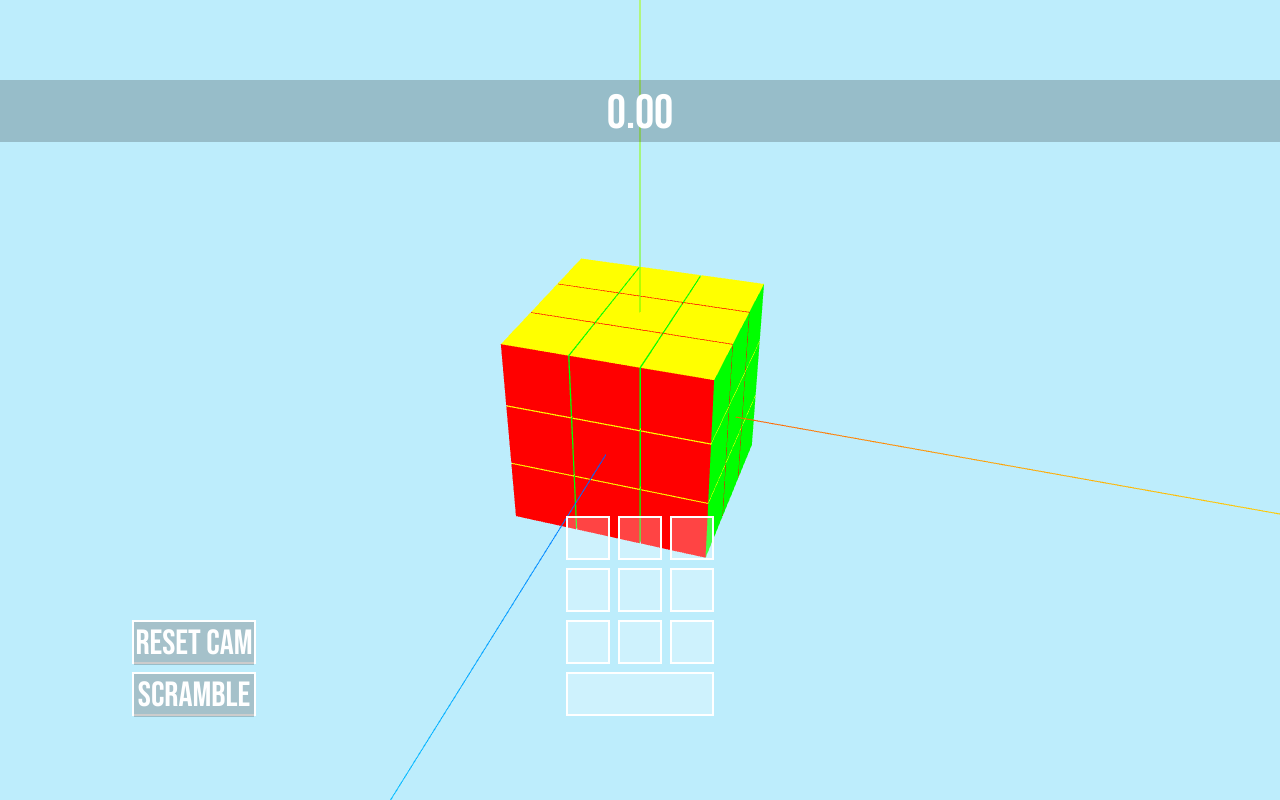
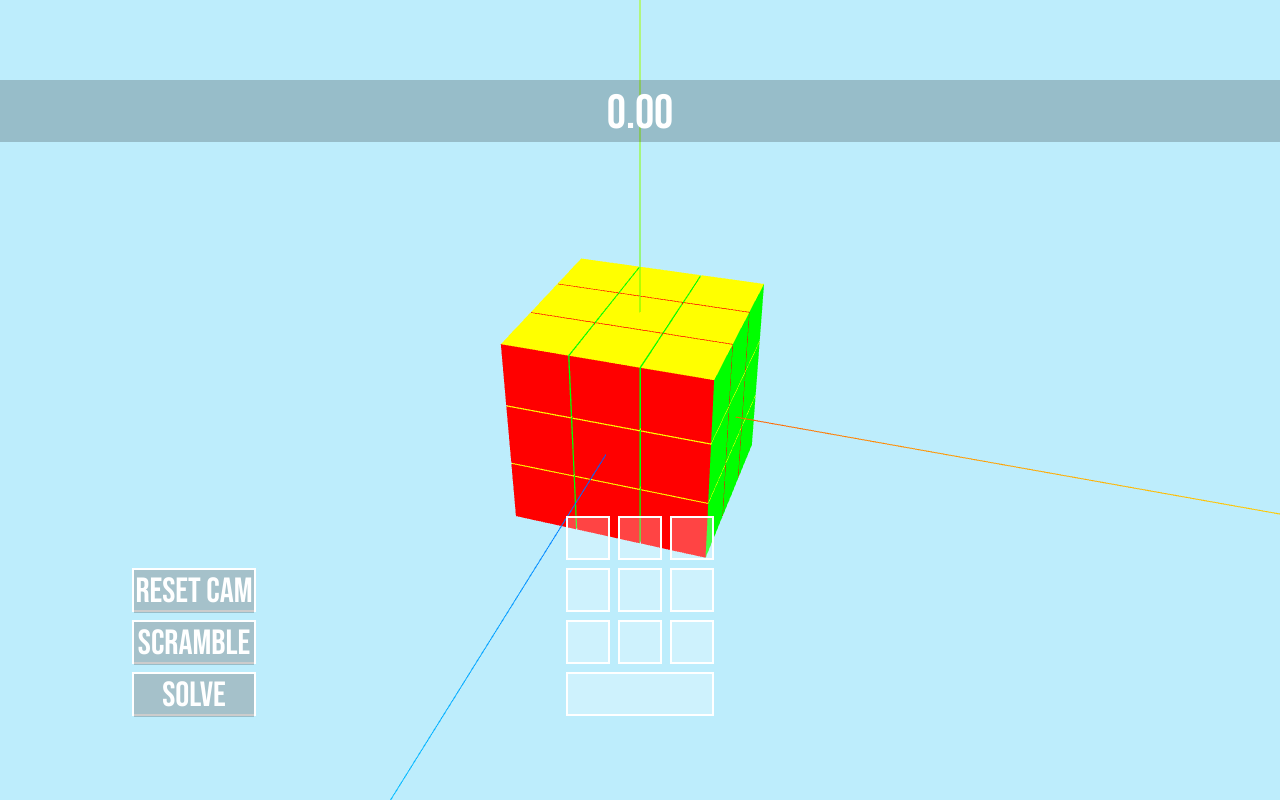
Before and after one commit to KD-Long/rubiks-cube, a React (Vite) app: page / in a window 1280 px wide. Built offline with nearby package versions, Linux system fonts and the light colour scheme.

Commit message:
added reverse solve

```diff
--- a/src/Experience.jsx
+++ b/src/Experience.jsx
@@ -19,6 +19,11 @@ export default function Experience() {
     const state = useThree()
 
     const [turnQueue, setTurnQueue] = useState([])
+    const [reverseTurnQueue, setReverseTurnQueue] = useState([])
+
+    const [callSolve, setCallSolve] = useState()
+
+
 
 
     // const [subscribeKey, getKeys] = useKeyboardControls()
@@ -63,12 +68,10 @@ export default function Experience() {
 
         // if queue has turns in it aready give  it dummy valuse to update later
 
+
         addToQueue(axis, null, [], endRotation, 0.3, slice)
 
-
-
-
-
+        addToReverseQueue(axis, direction, slice)
 
 
     }
@@ -135,20 +138,35 @@ export default function Experience() {
     const scramble = () => {
         console.log("scramble function")
 
-        //controlClick('x', 1, -1)
-        for (let i = 0; i < 2; i++) {
-            // pick and axis
-            const a = 'x'
-            // pick a direction
-            const d = 1
-            // pick a slice
-            const s = -1
-            controlClick(a, d, s)
+        const axes = ['x', 'y', 'z'];
+        const directions = [-1, 1];
+        const slices = [-1, 0, 1];
+
+        for (let i = 0; i < 40; i++) {
+
+            const randomAxis = axes[Math.floor(Math.random() * axes.length)];
+            const randomDirection = directions[Math.floor(Math.random() * directions.length)];
+            const randomSlice = slices[Math.floor(Math.random() * slices.length)];
+
+            // this will add 30 turns to the queue
+            controlClick(randomAxis, randomDirection, randomSlice)
 
         }
+    }
 
+    const solve = ()=>{
+        // the use efect part makes this function call when reverseTurnQueue exists rather than on creation in useKeyCombinations.jsx
+        // this funct just does the turns again 3x in order returning cube to original state
+        reverseTurnQueue.reverse().forEach((turn,index)=>{
+            // tdo the turn 3 time to reverse the turn
+            controlClick(turn.axis,turn.direction,turn.slice)
+            controlClick(turn.axis,turn.direction,turn.slice)
+            controlClick(turn.axis,turn.direction,turn.slice)
+        })
+        // set revse queue as empty
+        setReverseTurnQueue([])
+    }
 
-    }
 
 
 
@@ -163,10 +181,11 @@ export default function Experience() {
             slice: slice,
             firstTime:firstTime
         }
-
         // basically just pushs new turn to end of queue
         setTurnQueue((prevQueue) => { return [...prevQueue, newTurn] })
     }
+
+
     const removeFromQueue = () => {
         // Remove the item at the front of the queue (FIFO)
         if (turnQueue.length > 0) {
@@ -176,8 +195,30 @@ export default function Experience() {
         }
     };
 
+    const addToReverseQueue = (axis, direction, slice) => {
+        const revTurn = {
+            axis: axis,
+            direction: direction,
+            slice: slice,
+
+        }
+        // basically just pushs new turn to end of queue
+        setReverseTurnQueue((prevQueue) => { return [...prevQueue, revTurn] })
+    }
+
+
+    useEffect(() => {
+        if (callSolve) {
+          solve(); // Step 3: Call solve when callSolve is true
+          setCallSolve(false); // Reset the state variable
+        }
+      }, [callSolve]);
+
+
 
     useFrame(() => {
+
+
         // if its the first time this item turnQueue[0] has been called we want to calculate its pivot
         if(turnQueue.length != 0 && turnQueue[0].firstTime){
             //update the flag to flase
@@ -218,10 +259,13 @@ export default function Experience() {
 
 
 
+
     })
 
+
+
     // Use the custom hook to manage key combinations
-    useKeyCombinations(controlClick, resetCamera, scramble)
+    useKeyCombinations(controlClick, resetCamera, scramble, solve, () => setCallSolve(true) )
 
 
     return <>
@@ -248,21 +292,5 @@ export default function Experience() {
         </group>
 
 
-        {/* Control Buttons */}
-
-        {/*
-        <ControlButton position={[3, 3, 0]} color={'#FF0000'} text={'X1'} onClickLeft={() => { controlClick('x', -1, -1) }} onClickRight={() => { controlClick('x', 1, -1) }} />
-        <ControlButton position={[3, 2.5, 0]} color={'#FF0000'} text={'X2'} onClickLeft={() => { controlClick('x', -1, 0) }} onClickRight={() => { controlClick('x', 1, 0) }} />
-        <ControlButton position={[3, 2, 0]} color={'#FF0000'} text={'X3'} onClickLeft={() => { controlClick('x', -1, 1) }} onClickRight={() => { controlClick('x', 1, 1) }} />
-
-        <ControlButton position={[4.5, 3, 0]} color={'#00FF00'} text={'Y1'} onClickLeft={() => { controlClick('y', -1, 1) }} onClickRight={() => { controlClick('y', 1, 1) }} />
-        <ControlButton position={[4.5, 2.5, 0]} color={'#00FF00'} text={'Y2'} onClickLeft={() => { controlClick('y', -1, 0) }} onClickRight={() => { controlClick('y', 1, 0) }} />
-        <ControlButton position={[4.5, 2, 0]} color={'#00FF00'} text={'Y3'} onClickLeft={() => { controlClick('y', -1, -1) }} onClickRight={() => { controlClick('y', 1, -1) }} />
-
-        <ControlButton position={[6, 3, 0]} color={'#0000FF'} text={'Z1'} onClickLeft={() => { controlClick('z', -1, 1) }} onClickRight={() => { controlClick('z', 1, 1) }} />
-        <ControlButton position={[6, 2.5, 0]} color={'#0000FF'} text={'Z2'} onClickLeft={() => { controlClick('z', -1, 0) }} onClickRight={() => { controlClick('z', 1, 0) }} />
-        <ControlButton position={[6, 2, 0]} color={'#0000FF'} text={'Z3'} onClickLeft={() => { controlClick('z', -1, -1) }} onClickRight={() => { controlClick('z', 1, -1) }} />
-        */}
-
     </>
 }
--- a/src/Interface.jsx
+++ b/src/Interface.jsx
@@ -156,6 +156,16 @@ export default function Interface() {
                         </div>
                     </div>
                 </div>
+                <div className="raw"  >
+                    <div
+                        className={`key`}
+                        onClick={() => { simulateKeyPress('F3') }}
+                    >
+                        <div className='text'>
+                            Solve
+                        </div>
+                    </div>
+                </div>
 
 
             </div>
--- a/src/index.jsx
+++ b/src/index.jsx
@@ -30,6 +30,7 @@ root.render(<>
             { name: 'anti', keys: ['Space', 'ControlLeft','MetaLeft'] },
             { name: 'resetCam', keys: ['F1'] },
             { name: 'scramble', keys: ['F2'] },
+            { name: 'solve', keys: ['F3'] },
         ]}
     >
         <Canvas
--- a/src/useKeyCombinations.jsx
+++ b/src/useKeyCombinations.jsx
@@ -4,7 +4,7 @@
 import { useEffect } from 'react';
 import { useKeyboardControls } from '@react-three/drei'
 
-export function useKeyCombinations(controlClick,resetCamera,scramble) {
+export function useKeyCombinations(controlClick,resetCamera,scramble,solve,callbackSetSolve) {
   const [subscribeKey, getKeys] = useKeyboardControls();
   const combinations = [
     // other controls cam etc
@@ -16,6 +16,11 @@ export function useKeyCombinations(controlClick,resetCamera,scramble) {
       keys: ['scramble'],
       effect: () => { scramble() },
     },
+    {
+      keys: ['solve'],
+      effect: () => { callbackSetSolve() },
+    },
+
 
 
     //controls
```
Also changed, not shown: 1 other file (tests, documents, lock files or other folders).
